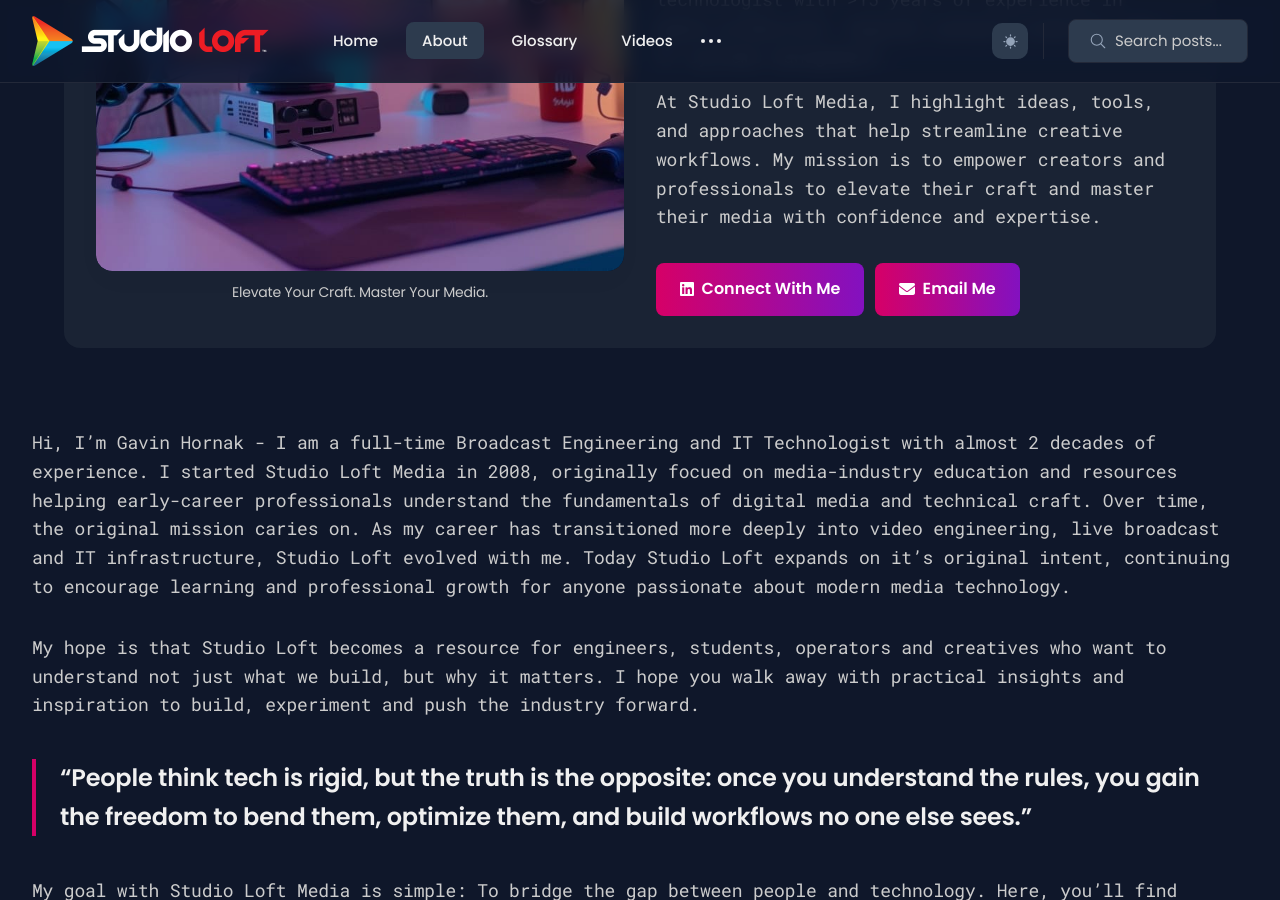
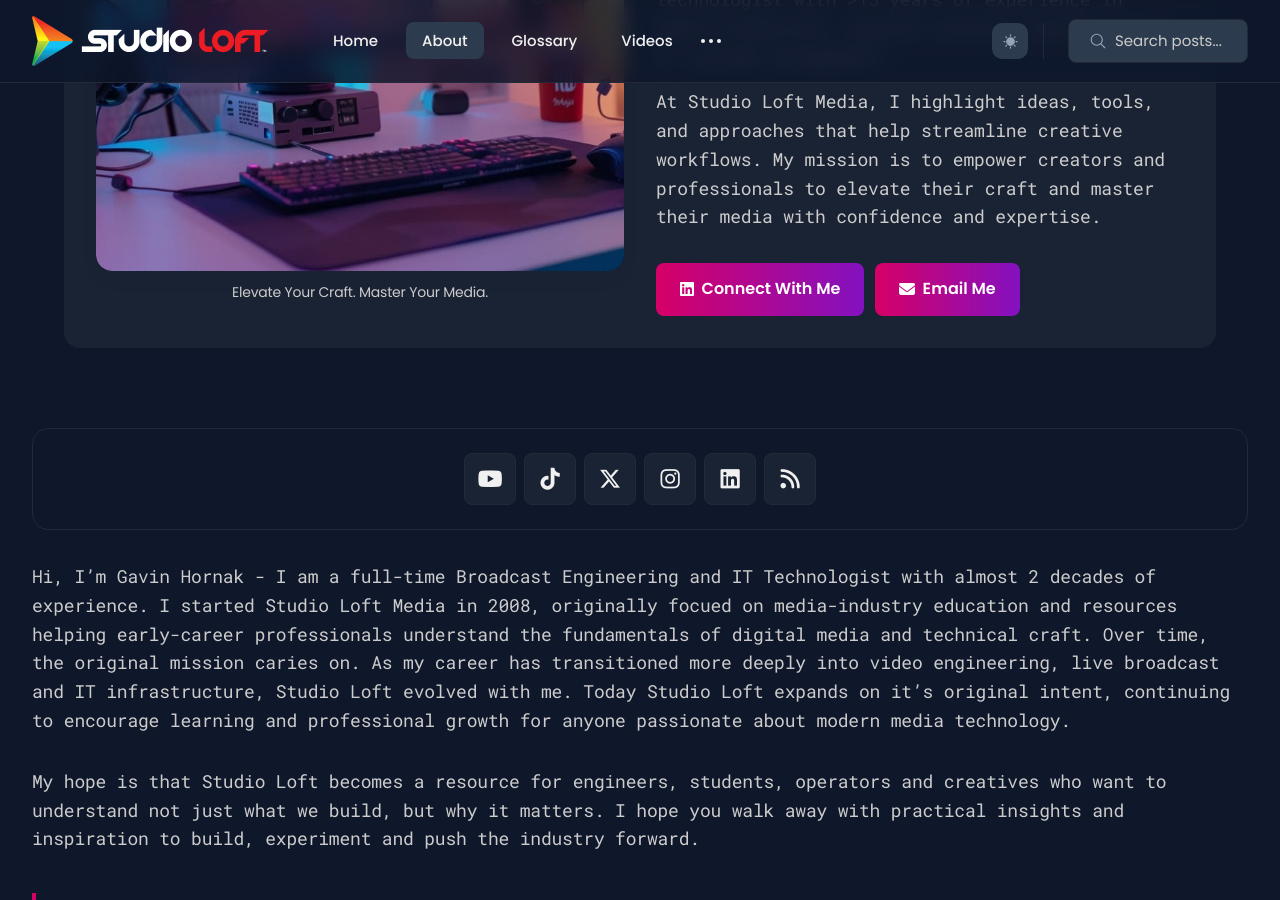
Before and after one commit to studioloft/studioloft.github.io, a Jekyll site: the page built from _pages/about.md, in a window 1280 px wide and 900 px high, scrolled down 631 px. Built offline with Jekyll 4.4.1, drawn with Linux system fonts in a browser that asks for light colours.

Commit message:
add social to about

```diff
--- a/_pages/about.md
+++ b/_pages/about.md
@@ -54,6 +54,19 @@ permalink: /about/
 </section>
 <!-- end hero -->
 
+<!-- begin social -->
+<div class="widget widget-social">
+  <ul class="widget-social__list list-reset">
+    {% for social in site.data.settings.social %}
+    <li class="widget-social__item">
+      <a class="widget-social__link" href="{{ social.link }}" target="_blank" rel="noopener"
+        aria-label="{{ social.name }} link"><i class="{{ social.icon }}"></i></a>
+    </li>
+    {% endfor %}
+  </ul>
+</div>
+<!-- end social -->
+
 Hi, I'm Gavin Hornak - I am a full-time Broadcast Engineering and IT Technologist with almost 2 decades of experience. I started Studio Loft Media in 2008, originally focued on media-industry education and resources helping early-career professionals understand the fundamentals of digital media and technical craft. Over time, the original mission caries on. As my career has transitioned more deeply into video engineering, live broadcast and IT infrastructure, Studio Loft evolved with me. Today Studio Loft expands on it's original intent, continuing to encourage learning and professional growth for anyone passionate about modern media technology.
 
 My hope is that Studio Loft becomes a resource for engineers, students, operators and creatives who want to understand not just what we build, but why it matters. I hope you walk away with practical insights and inspiration to build, experiment and push the industry forward.
```
